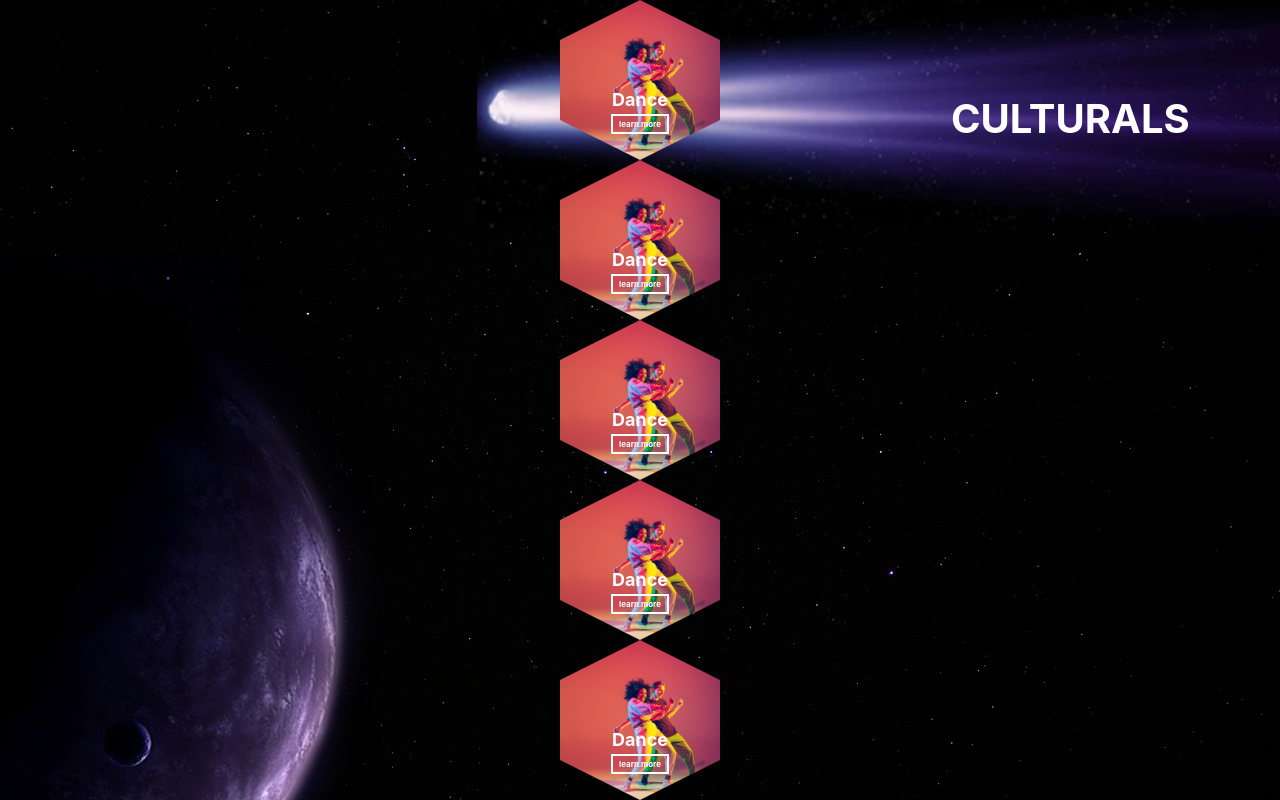
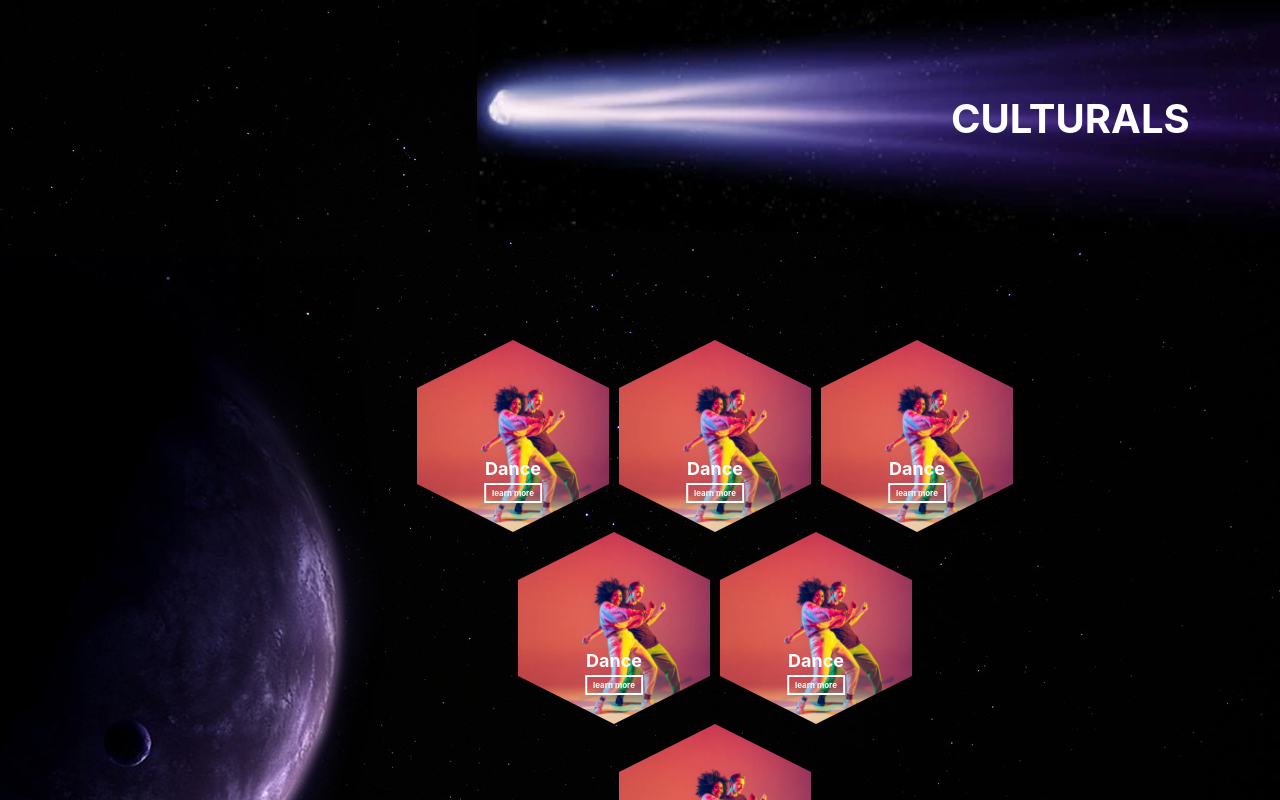
Before and after one commit to fluxus-iiti/fluxus-2024, a React (Create React App) app in the folder cultural_cards/: page / in a window 1280 px wide. Shown: the top 800 px of the page. Built offline with nearby package versions, Linux system fonts and the light colour scheme.

Commit message:
Adjusted the positioning of the images

```diff
--- a/cultural_cards/src/App.css
+++ b/cultural_cards/src/App.css
@@ -32,12 +32,12 @@ body {
 
 .app-container {
   position: relative; /* Change to absolute positioning */
-  top: 0;
-  right: 0;
+  top: 20rem;
+  left: 5rem;
   display: flex;
   flex-direction: column;
   justify-content: flex-start;
-  align-items: flex-end; /* Align to the right */
+  align-items: center; /* Align to the right */
   height: 100vh;
 }
 
@@ -50,6 +50,8 @@ body {
   top: 0;
   margin-top: 20%; /* Add vertical space between above-card-image and left-image */
 }
+
+
 
 .above-card-image {
   max-width: 100%; /* Make sure it doesn't exceed the container width */
@@ -79,9 +81,16 @@ body {
   padding: 10px;
 }
 
+.card-pyramid {
+  display: flex;
+  flex-direction: column;
+  align-items: center;
+  margin-top: 20px; /* Adjust the spacing between the above-card-image and the card pyramid */
+}
 
-
-
+.card-row {
+  display: flex;
+}
 
 @keyframes App-logo-spin {
   from {
--- a/cultural_cards/src/App.js
+++ b/cultural_cards/src/App.js
@@ -5,6 +5,7 @@ import Card from './component/Card';
 import aboveCardImage from './comet image.png'; // Replace with the actual path to your above card image
 import leftImage from './planet image.png'; // Replace with the actual path to your left image
 import Comet from './component/Comet';
+import cardImage from './component/card.png'; // Import the image
 
 function App() {
   return (
@@ -19,16 +20,16 @@ function App() {
       <div className="app-container">
         <div className="card-pyramid">
           <div className="card-row">
-            <Card />
-            <Card />
-            <Card />
+            <Card title = 'Dance' image = {cardImage} link ="#"/>
+            <Card title = 'Dance' image = {cardImage} link ="#"/>
+            <Card title = 'Dance' image = {cardImage} link ="#"/>
           </div>
           <div className="card-row">
-            <Card />
-            <Card />
+          <Card title = 'Dance' image = {cardImage} link ="#"/>
+          <Card title = 'Dance' image = {cardImage} link ="#"/>
           </div>
           <div className="card-row">
-            <Card />
+          <Card title = 'Dance' image = {cardImage} link ="#"/>
           </div>
         </div>
       </div>
--- a/cultural_cards/src/component/Card.css
+++ b/cultural_cards/src/component/Card.css
@@ -9,10 +9,11 @@ body {
 
 .hexagon {
   position: relative;
-  width: 10rem; /* Adjust the size as needed */
-  height: 10rem;
+  width: 12rem; /* Adjust the size as needed */
+  height: 12rem;
   background-color: rgba(52, 152, 219, 0); /* Fully transparent background */
   clip-path: polygon(50% 0%, 100% 25%, 100% 75%, 50% 100%, 0% 75%, 0% 25%);
+  overflow:hidden;
 }
 
 .hexagon img {
@@ -20,6 +21,7 @@ body {
   height: 100%;
   object-fit: cover;
   position: relative;
+  object-fit: cover;
 }
 
 .card-content {
@@ -51,3 +53,7 @@ body {
   border-radius: 0; /* Set border-radius to 0 for sharp corners */
   font-size: 8px; /* Reduce font size */
 }
+
+.card {
+  margin-right: 10px; /* Add spacing between cards in the same row */
+}
--- a/cultural_cards/src/component/Card.js
+++ b/cultural_cards/src/component/Card.js
@@ -2,16 +2,19 @@ import React from 'react';
 import './Card.css';
 import cardImage from './card.png'; // Import the image
 
-export default function Card() {
+export default function Card(props) {
   return (
     <>
+    <div className="card">
+
       <div className="hexagon">
-        <img src={cardImage} alt="Card Image" />
+        <img src={props.image} alt="Card Image" />
         <div className="card-content">
-          <h2 className="card-title">Dance</h2>
-          <a href="#" className="learn-more-link">learn more</a>
+          <h2 className="card-title">{props.title}</h2>
+          <a href={props.link} className="learn-more-link">learn more</a>
         </div>
       </div>
+    </div>
     </>
   );
 }
```
